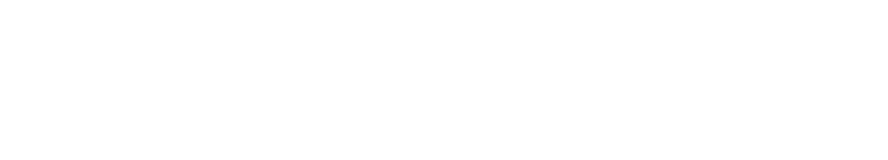
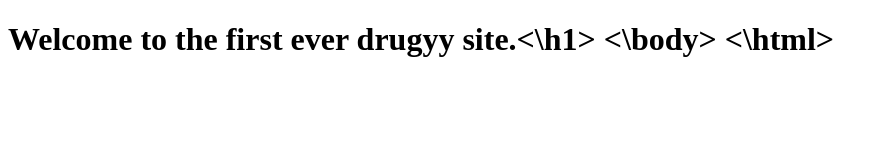
Before and after one commit to Druggy-Bot/Druggy, a plain HTML site: page index.html in a window 1280 px wide. Shown: the whole page, without its empty margins (0-888 px from the left). Drawn offline with Linux system fonts and the light colour scheme.

Commit message:
Update index.html

```diff
--- a/index.html
+++ b/index.html
@@ -1 +1,6 @@
 <!DOCTYPE HTML>
+<html>
+  <body>
+    <H1>Welcome to the first ever drugyy site.<\h1>
+   <\body>
+     <\html>
```
